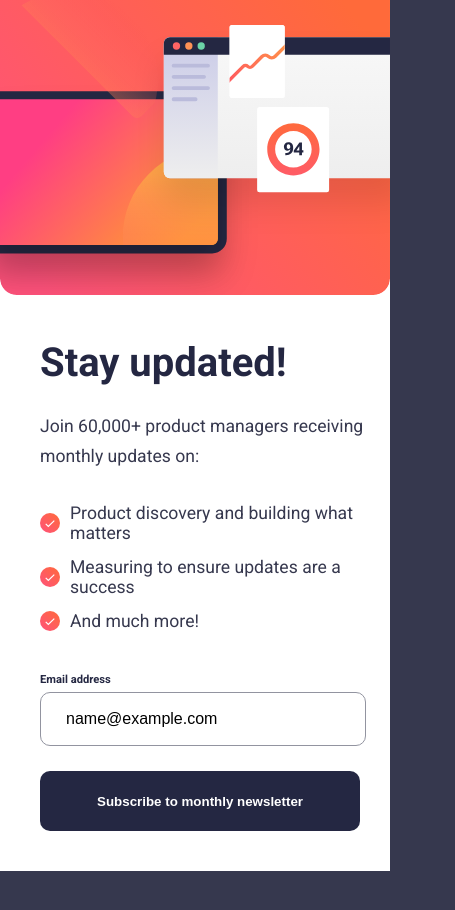
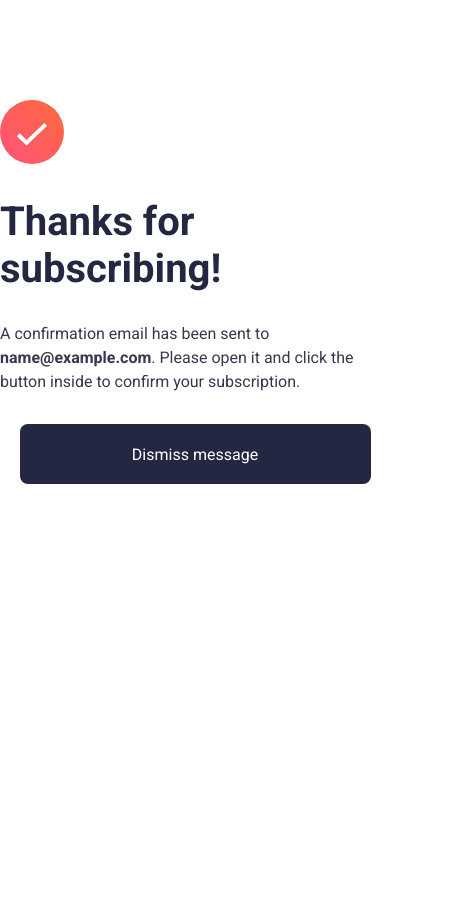
Before and after one commit to alvarozama/Newsletter-signup, a plain HTML site: page index.html in a window 390 px wide. Both pictures are taken after typing "name@example.com" into the empty fields and a click on the button "Subscribe to monthly newsletter". Shown: the whole page, 455 px wide, since content can reach past the window. Before the commit the page ends 871 px from the top, so only its background shows below. Drawn offline with Linux system fonts and the light colour scheme.

Commit message:
Updated HTML, CSS and JS files. Almost Done.

```diff
--- a/index.css
+++ b/index.css
@@ -112,6 +112,53 @@ main .photo img {
     height: 100%;
     width: 100%;
 }
+
+.success {
+    background-color: var(--clr-white);
+    border-radius: 40px;
+    color: var(--clr-darkslategrey);
+    display: none;
+    flex-direction: column;
+    gap: 0;
+    padding: 50px 65px 65px 65px;
+    gap: 30px;
+    width: 445px;
+    height: 445px;
+    margin: 185px 455px;
+  }
+
+  .success h1 {
+    font-size: 3.5rem;
+    margin: 0;
+  }
+
+  .success p {
+    margin: 0;
+    font-weight: var(--fontweight-regular);
+    color: var(--clr-charcoal);
+    line-height: 1.5rem;
+    font-size: 1rem;
+  }
+
+  .dismiss-button {
+    width: 100%;
+    height: 30px;
+    color: var(--clr-white);
+    background-color: var(--clr-darkslategrey);
+    padding: 15px 0;
+    border-radius: 8px;
+    margin: 0;
+    display: flex;
+    justify-content: center;
+    align-items: center;
+  }
+
+  .dismiss-button:hover {
+    cursor: pointer;
+    background-image: linear-gradient(90deg, #ff537b, #fe693e);
+  }
+
+
 
 /* footer {
     position: absolute;
@@ -237,8 +284,28 @@ main .photo img {
     }
 
     .error-message {
-        left: 200px;
+        left: 150px;
     }
+
+    .success {
+        width: 100vw;
+        height: 100vh;
+        margin: 0;
+        border-radius: 0;
+        padding-top: 100px;
+      }
+
+    .success h1 {
+        font-size: 2.5rem;
+      }
+
+    .dismiss-button {
+        top: 200px;
+        margin-bottom: 0;
+        width: 90%;
+        justify-self: flex-end;
+        align-self: center;
+      }
 
 }
 
--- a/index.html
+++ b/index.html
@@ -17,7 +17,7 @@
 
     <!-- Sign-up form start -->
 
-    <main>
+    <main id="main-container">
       <div class="mobile-photo">
         <img src="./assets/images/illustration-sign-up-mobile.svg" alt="">
       </div>
@@ -44,19 +44,30 @@
             <label for="email" id="error-message" class="error-message"></label>
             <input id="email" name="email" type="text" placeholder="email@company.com"/>
           </div>
-          <button type="submit">Subscribe to monthly newsletter</button>
+          <button type="submit" id="submit-button">Subscribe to monthly newsletter</button>
         </form>
-
-
-
-
 
       </div>
       <div class="photo">
         <img src="./assets/images/illustration-sign-up-desktop.svg" alt="">
       </div>
+    </main>
 
-    </main>
+    <div class="success" id="success">
+
+      <!-- <div class="success-photo">
+        <img src="./assets/images/icon-success.svg" alt="#">
+      </div>
+
+      <h1>Thanks for subscribing!</h1>
+
+      <p>A confirmation email has been sent to <b>ash@loremcompany.com</b> .
+        Please open it and click the button inside to confirm your subscription.
+      </p> -->
+
+      <!-- <div class="dismiss-button" id="dismiss-button">Dismiss message</div>  -->
+
+    </div>
 
 
     <!-- Sign-up form end -->
--- a/index.js
+++ b/index.js
@@ -1,6 +1,9 @@
 const form = document.getElementById("form");
 const errorMessage = document.getElementById('error-message');
 const emailInput = document.getElementById('email');
+const mainContainer = document.getElementById('main-container');
+const successContainer = document.getElementById('success');
+
 
 const handleSubmit = (e) => {
     e.preventDefault(e);
@@ -16,6 +19,7 @@ const handleSubmit = (e) => {
         if (email.value.match(validEmail)) {
             emailInput.style = '';
             errorMessage.innerHTML = ''; // HACER QUE HAGA ALGO CUANDO ESTÉ BIEN
+            success();
         } else if (email.value === '' || !validEmail.test(email)) {
             errorStyle();
         };
@@ -32,6 +36,30 @@ function errorStyle() {
     emailInput.style.backgroundColor = "var(--clr-lightomato)";
 }
 
-function desktopSuccess() {
+function success() {
+    successContainer.innerHTML = `
+      <div class="success-photo">
+        <img src="./assets/images/icon-success.svg" alt="#">
+      </div>
 
+      <h1>Thanks for subscribing!</h1>
+
+      <p>A confirmation email has been sent to <b>${email.value}</b>.
+        Please open it and click the button inside to confirm your subscription.
+      </p>
+
+      <div class="dismiss-button" id="dismiss-button">Dismiss message</div>
+    `
+    mainContainer.style.display = 'none';
+    successContainer.style.display = 'flex';
+
+    const dismissBtn = document.getElementById('dismiss-button');
+    function dismiss() {
+        successContainer.style.display = 'none';
+        mainContainer.style.display = 'flex';
+    }
+
+    dismissBtn.addEventListener('click', () => {
+        dismiss();
+    });
 }
```
